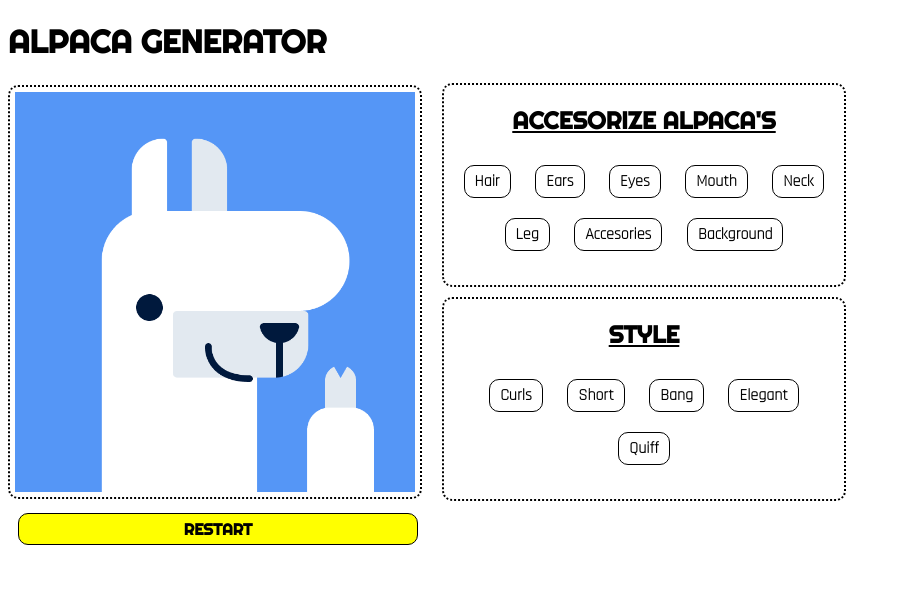
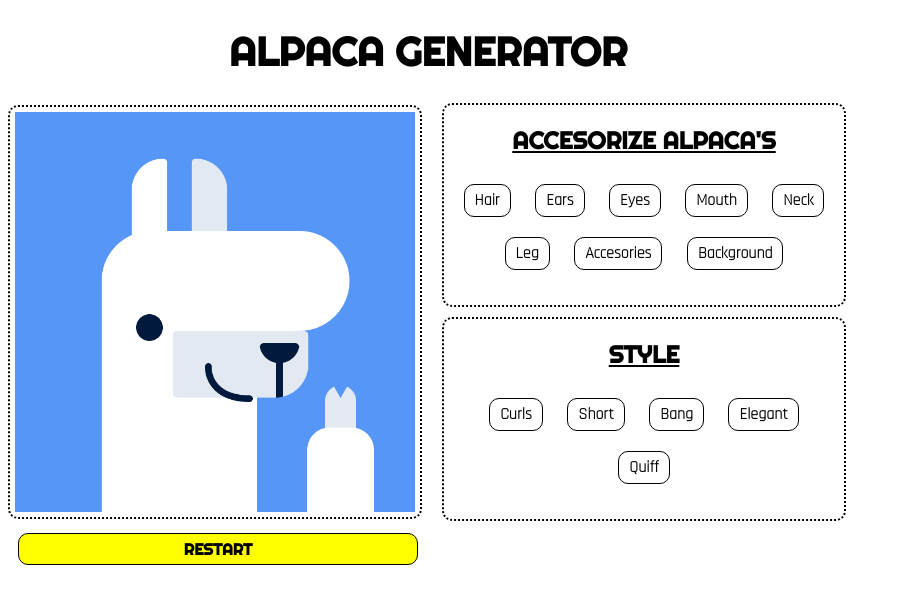
Before and after one commit to monicahuidobro/Alpaca_image_generator, a plain HTML site: page index.html in a window 1280 px wide. Shown: the whole page, without its empty margins (0-901 px from the left). Drawn offline with Linux system fonts and the light colour scheme.

Commit message:
AJUSTE ESTILO TITULO

```diff
--- a/style.css
+++ b/style.css
@@ -1,5 +1,11 @@
 * {
   font-family: "Righteous", cursive;
+}
+
+h1 {
+  text-align: center;
+  font-size: 40px;
+  width: 840px;
 }
 .content {
   display: inline-flex;
```
